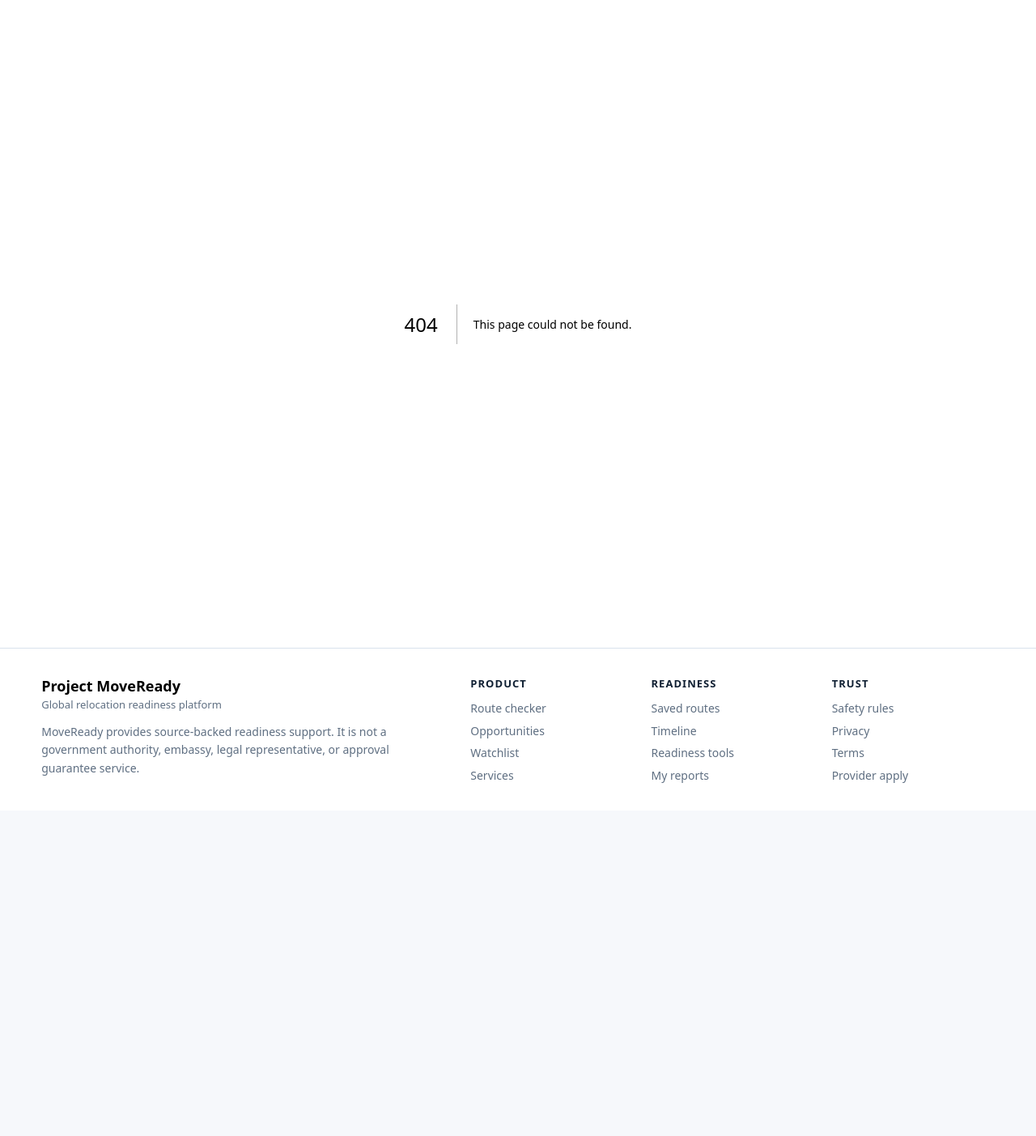
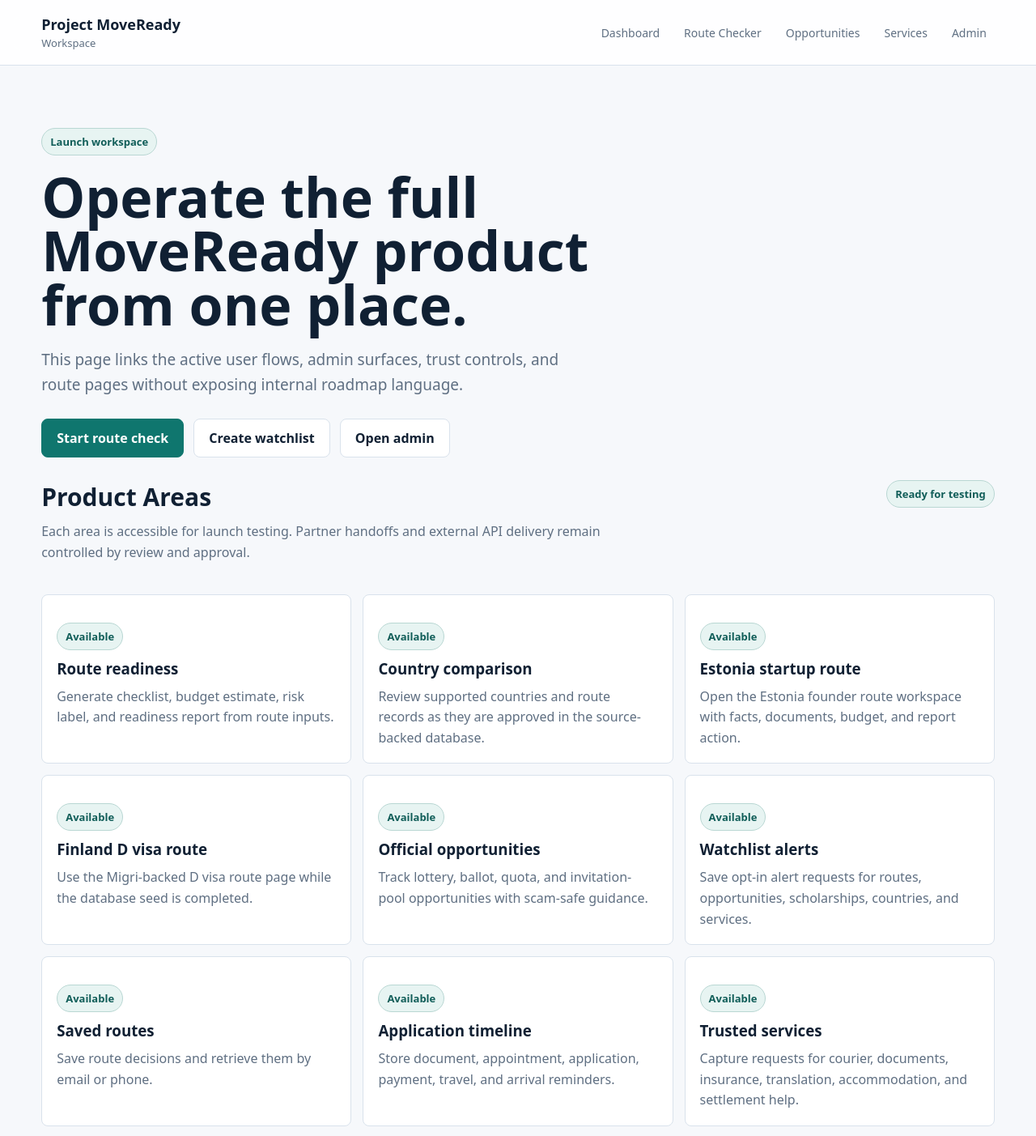
Before and after one commit to SirBM201/SirBM201-moveready-frontend, a Next.js app: page /workspace in a window 1280 px wide. Before the commit this address had no page. Shown: the top 1403 px of the page at 81% size. Before the commit the page ends 1001 px from the top, so only its background shows below. Built offline with nearby package versions, Linux system fonts and the light colour scheme.

Commit message:
Add launch workspace page

```diff
--- /dev/null
+++ b/app/workspace/page.tsx
@@ -0,0 +1,157 @@
+const workflows = [
+  {
+    title: "Route readiness",
+    status: "Available",
+    href: "/route-checker",
+    summary: "Generate checklist, budget estimate, risk label, and readiness report from route inputs.",
+  },
+  {
+    title: "Country comparison",
+    status: "Available",
+    href: "/country-checker",
+    summary: "Review supported countries and route records as they are approved in the source-backed database.",
+  },
+  {
+    title: "Estonia startup route",
+    status: "Available",
+    href: "/routes/estonia-startup",
+    summary: "Open the Estonia founder route workspace with facts, documents, budget, and report action.",
+  },
+  {
+    title: "Finland D visa route",
+    status: "Available",
+    href: "/routes/finland-d-visa",
+    summary: "Use the Migri-backed D visa route page while the database seed is completed.",
+  },
+  {
+    title: "Official opportunities",
+    status: "Available",
+    href: "/platform/opportunities",
+    summary: "Track lottery, ballot, quota, and invitation-pool opportunities with scam-safe guidance.",
+  },
+  {
+    title: "Watchlist alerts",
+    status: "Available",
+    href: "/watchlist",
+    summary: "Save opt-in alert requests for routes, opportunities, scholarships, countries, and services.",
+  },
+  {
+    title: "Saved routes",
+    status: "Available",
+    href: "/saved-routes",
+    summary: "Save route decisions and retrieve them by email or phone.",
+  },
+  {
+    title: "Application timeline",
+    status: "Available",
+    href: "/timeline",
+    summary: "Store document, appointment, application, payment, travel, and arrival reminders.",
+  },
+  {
+    title: "Trusted services",
+    status: "Available",
+    href: "/services",
+    summary: "Capture requests for courier, documents, insurance, translation, accommodation, and settlement help.",
+  },
+  {
+    title: "Provider applications",
+    status: "Available",
+    href: "/partners/apply",
+    summary: "Let couriers, insurers, reviewers, translators, and relocation providers apply for review.",
+  },
+  {
+    title: "My reports",
+    status: "Available",
+    href: "/my-reports",
+    summary: "Retrieve saved readiness reports by reference, email, or phone.",
+  },
+  {
+    title: "Admin review",
+    status: "Available",
+    href: "/admin",
+    summary: "Review submitted requests, saved records, readiness checks, watchlists, and provider applications.",
+  },
+];
+
+const controls = [
+  "Reviewed source data before sensitive route claims",
+  "No approval guarantees or success promises",
+  "Contact only after user consent",
+  "Provider review before public handoff",
+  "Official links for lottery and ballot submissions",
+  "Report and saved-route records preserved for lookup",
+];
+
+export default function WorkspacePage() {
+  return (
+    <main className="page-shell">
+      <header className="topbar">
+        <a className="brand" href="/">
+          <strong>Project MoveReady</strong>
+          <span>Workspace</span>
+        </a>
+        <nav className="nav">
+          <a href="/dashboard">Dashboard</a>
+          <a href="/route-checker">Route Checker</a>
+          <a href="/platform/opportunities">Opportunities</a>
+          <a href="/services">Services</a>
+          <a href="/admin">Admin</a>
+        </nav>
+      </header>
+
+      <section className="hero-band compact-hero">
+        <div className="hero-copy">
+          <span className="eyebrow">Launch workspace</span>
+          <h1>Operate the full MoveReady product from one place.</h1>
+          <p className="lede">
+            This page links the active user flows, admin surfaces, trust controls, and route pages without exposing internal roadmap language.
+          </p>
+          <div className="actions">
+            <a className="btn primary" href="/route-checker">Start route check</a>
+            <a className="btn" href="/watchlist">Create watchlist</a>
+            <a className="btn" href="/admin">Open admin</a>
+          </div>
+        </div>
+      </section>
+
+      <section className="section no-top-pad">
+        <div className="section-heading-row">
+          <div>
+            <h2>Product Areas</h2>
+            <p className="section-intro">Each area is accessible for launch testing. Partner handoffs and external API delivery remain controlled by review and approval.</p>
+          </div>
+          <span className="status-dot">Ready for testing</span>
+        </div>
+        <div className="module-preview-grid">
+          {workflows.map((item) => (
+            <a className="module-tile" href={item.href} key={item.title}>
+              <div className="badge-row">
+                <span className="badge module-status available">{item.status}</span>
+              </div>
+              <h3>{item.title}</h3>
+              <p>{item.summary}</p>
+            </a>
+          ))}
+        </div>
+      </section>
+
+      <section className="section">
+        <div className="section-heading-row">
+          <div>
+            <h2>Safety Controls</h2>
+            <p className="section-intro">These controls should remain visible across policy, service, and admin decisions.</p>
+          </div>
+          <a className="btn" href="/safety">Safety page</a>
+        </div>
+        <div className="grid">
+          {controls.map((item) => (
+            <article className="card" key={item}>
+              <h3>{item}</h3>
+              <p>Keep this behavior consistent before adding more country routes or approved service partners.</p>
+            </article>
+          ))}
+        </div>
+      </section>
+    </main>
+  );
+}
```
